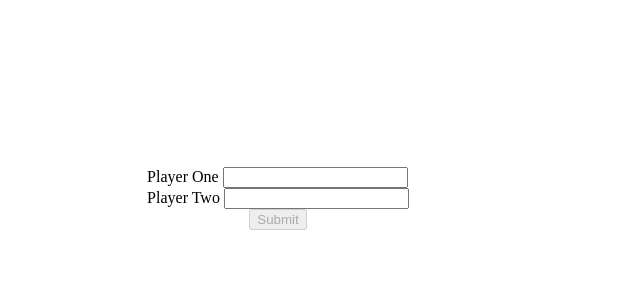
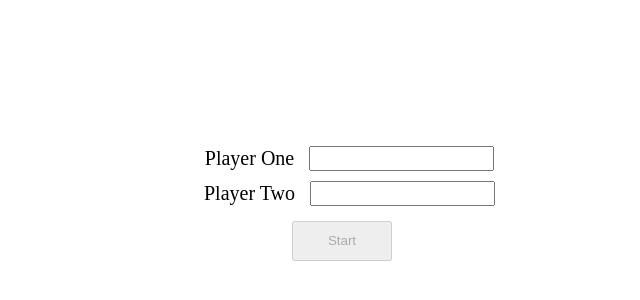
Before and after one commit to davitomix/Tic-Tac-Toe-Project, a website with bundled scripts: page index.html in a window 1280 px wide. Shown: the part 162-462 px from the top of the page, without its empty margins (298-938 px from the left). Built offline with nearby package versions, Linux system fonts and the light colour scheme.

Commit message:
Added some styling to the page

```diff
--- a/css/styles.css
+++ b/css/styles.css
@@ -9,11 +9,12 @@
 
 body {
   margin: 0;
+  padding: 0;
 }
 
 .board {
-  width: 90vw;
-  height: 90vh;
+  width: 100vw;
+  height: 80vh;
   display: grid;
   justify-content: center;
   align-content: center;
@@ -158,12 +159,35 @@ body {
   display: flex;
   justify-content: center;
   align-items: center;
+  width: 100%;
+}
+
+.player-input {
+  display: flex;
+  justify-content: center;
+  align-items: center;
+  margin-top: 10px;
+}
+
+.player-input label {
+  font-size: 20px;
+  margin: 0 15px;
+}
+
+.player-input input {
+  height: 25px;
 }
 
 .player-btn {
+  margin-top: 15px;
   display: flex;
   justify-content: center;
   align-items: center;
+}
+
+.player-btn button {
+  height: 40px;
+  width: 100px;
 }
 
 .current-player {
--- a/index.html
+++ b/index.html
@@ -19,13 +19,11 @@
         <input type="text" name="nameO" id="playerO" />
       </div>
       <div class="player-btn">
-        <input
-        type="button"
+        <button type="button"
         disabled
         name="submit"
         id="submit"
-        value="Submit"
-        />
+        value="Submit">Start</button>
       </div>
     </form>
   </div>
```
